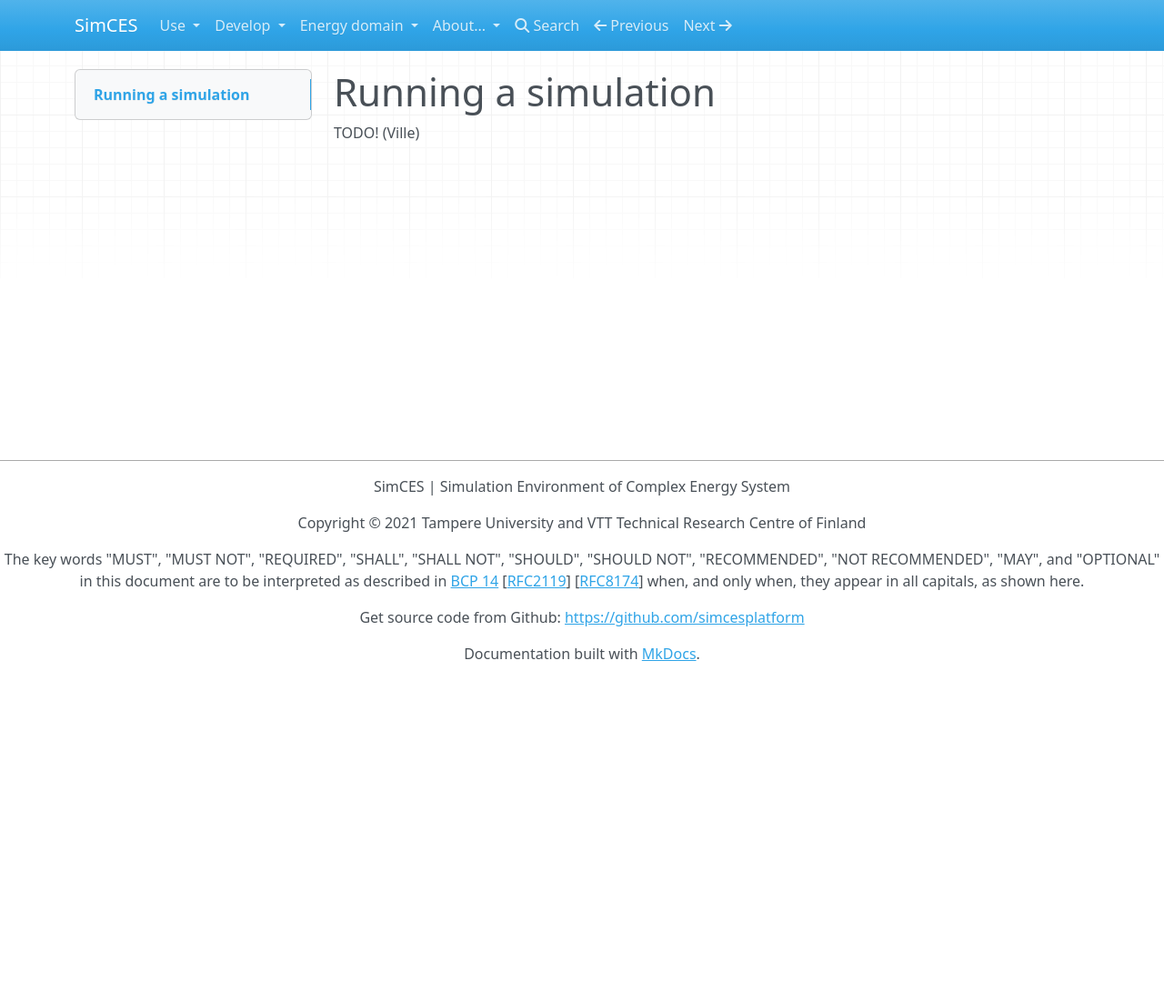
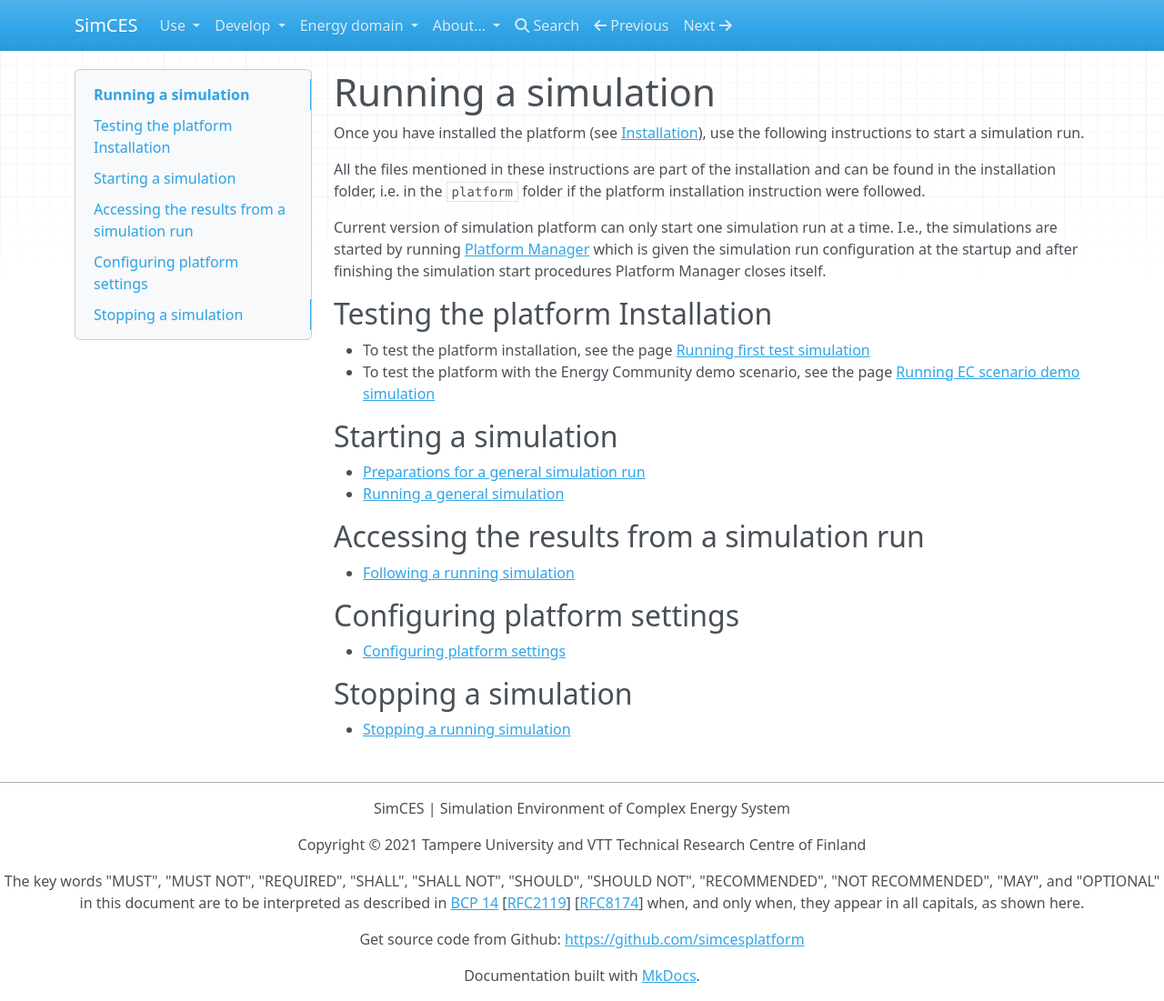
Before and after one commit to simcesplatform/simcesplatform.github.io, an MkDocs documentation site: the page built from markdown/core_run.md, in a window 1280 px wide and 1101 px high. Shown: the whole window at 91% size. Built offline with MkDocs 1.6.1, drawn with Linux system fonts in a browser that asks for light colours; nearby versions of some CDN libraries; library files that are not in the unit come from our copies.

Commit message:
Added pages for simulation run instructions - text for first test run - moved platform manager env settings to platform settings page

```diff
--- a/markdown/core_run.md
+++ b/markdown/core_run.md
@@ -1,3 +1,29 @@
 # Running a simulation
 
-TODO! (Ville)
+Once you have installed the platform (see [Installation](core_install.md)), use the following instructions to start a simulation run.
+
+All the files mentioned in these instructions are part of the installation and can be found in the installation folder, i.e. in the `platform` folder if the platform installation instruction were followed.
+
+Current version of simulation platform can only start one simulation run at a time. I.e., the simulations are started by running [Platform Manager](core_platformmanager.md) which is given the simulation run configuration at the startup and after finishing the simulation start procedures Platform Manager closes itself.
+
+## Testing the platform Installation
+
+- To test the platform installation, see the page [Running first test simulation](core_run-first.md)
+- To test the platform with the Energy Community demo scenario, see the page [Running EC scenario demo simulation](energy_run-ec-demo.md)
+
+## Starting a simulation
+
+- [Preparations for a general simulation run](core_run-preparations.md)
+- [Running a general simulation](core_start-simulation.md)
+
+## Accessing the results from a simulation run
+
+- [Following a running simulation](core_follow-run.md)
+
+## Configuring platform settings
+
+- [Configuring platform settings](core_platform-settings.md)
+
+## Stopping a simulation
+
+- [Stopping a running simulation](core_stop-simulation.md)
--- /dev/null
+++ b/markdown/core_stop-simulation.md
@@ -0,0 +1 @@
+# Stopping simulation
--- a/mkdocs.yml
+++ b/mkdocs.yml
@@ -21,7 +21,15 @@ nav:
         - Installation: core_install.md
         - Run simulation:
             - Run simulation: core_run.md
+            - Test platform:
+                - Run first test simulation: core_run-first.md
+                - Run Energy Community demo: energy_run-ec-demo.md
+            - Start simulation:
+                - Simulation run preparations: core_run-preparations.md
+                - Starting a simulation: core_start-simulation.md
             - Follow running simulation: core_follow-run.md
+            - Configuring settings: core_platform-settings.md
+            - Stop simulation: core_stop-simulation.md
         - Log API: core_log-api.md
     - Develop:
         - Basic concepts:
```
Also changed, not shown: markdown/core_platform-settings.md (added, +46 -0 lines), markdown/core_platformmanager.md (+1 -30 lines), markdown/core_run-first.md (added, +57 -0 lines), markdown/core_run-preparations.md (added, +1 -0 lines), markdown/core_start-simulation.md (added, +1 -0 lines), markdown/energy_run-ec-demo.md (added, +1 -0 lines).
